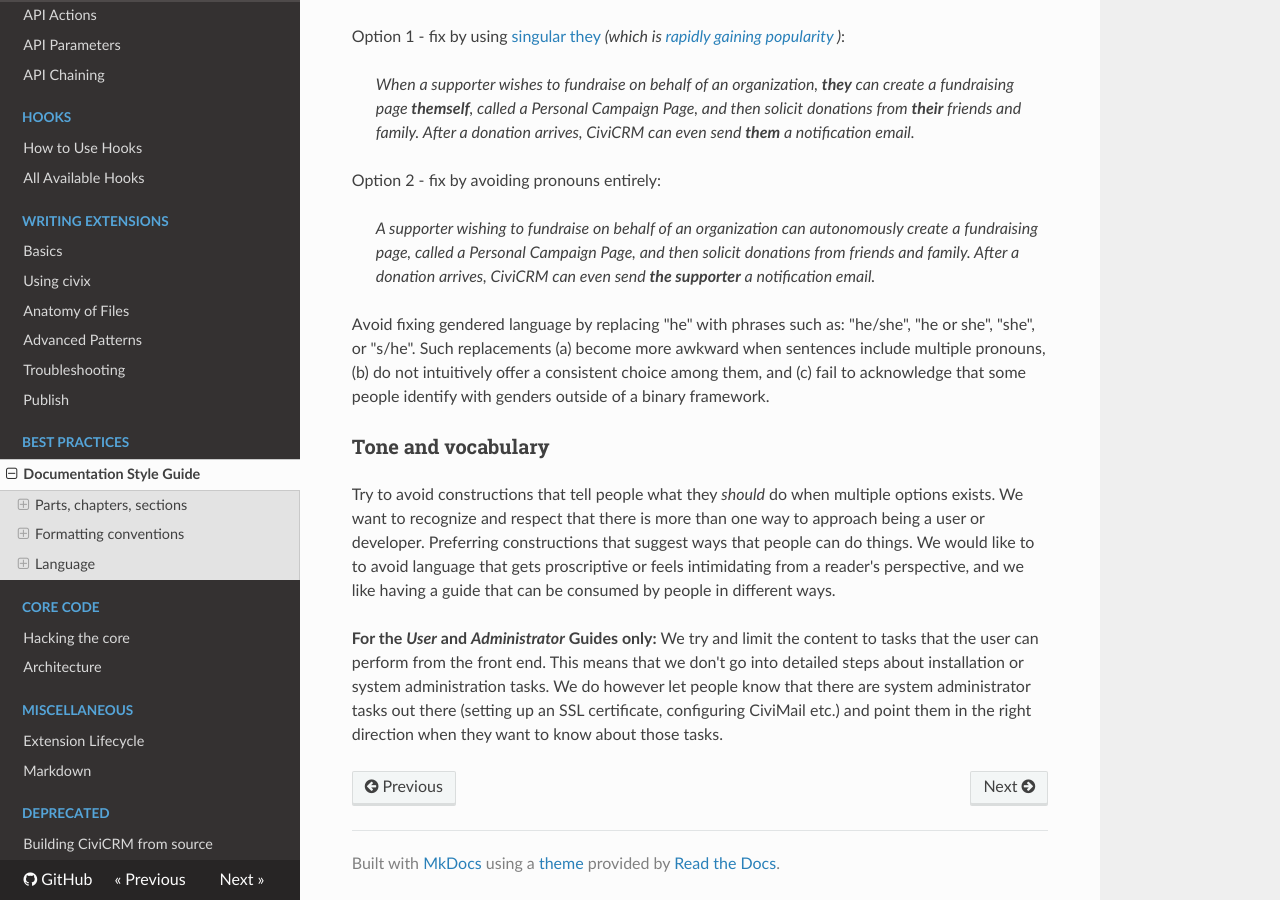
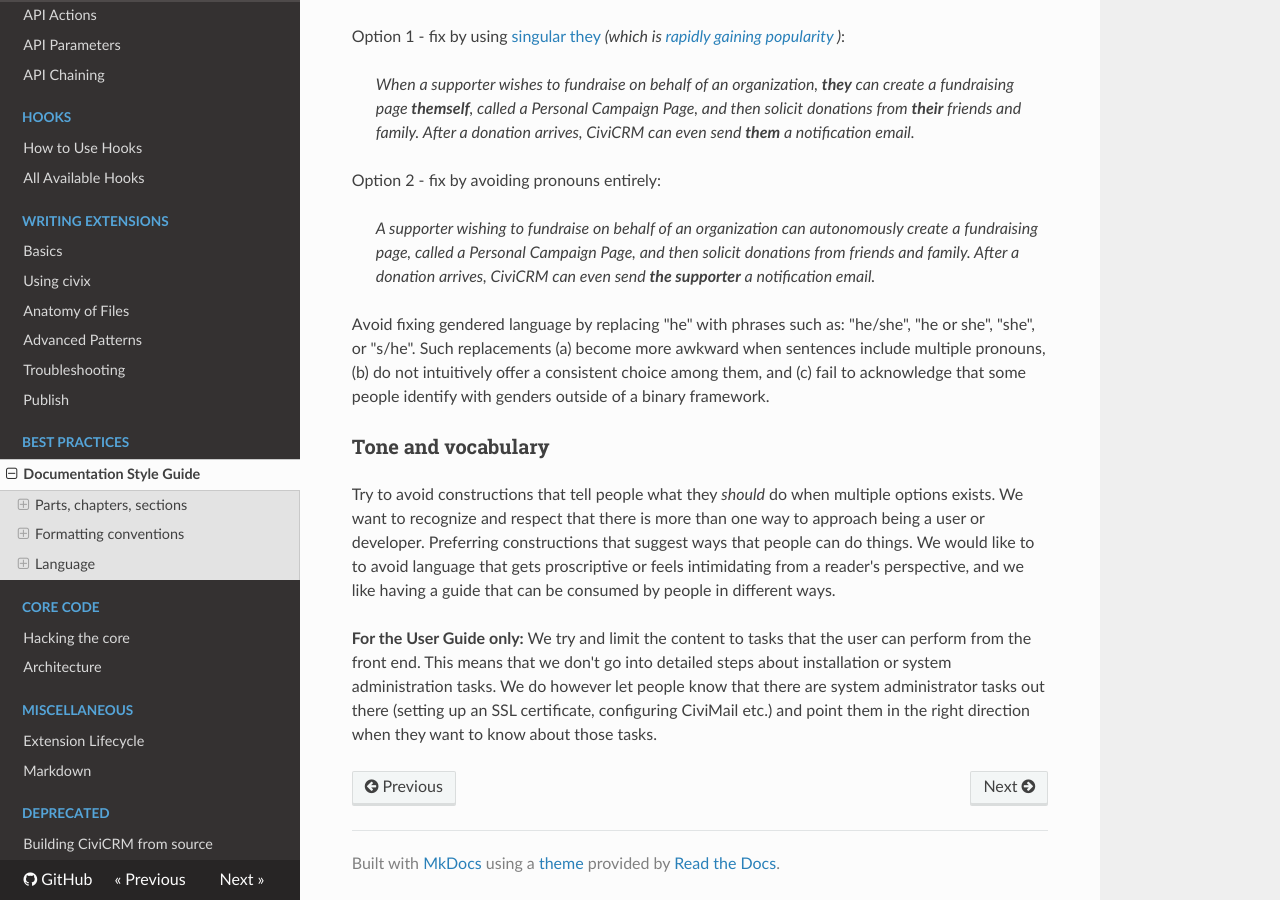
Before and after one commit to civicrm/civicrm-dev-docs, an MkDocs documentation site: the page built from docs/best-practices/documentation-style-guide.md, in a window 1280 px wide and 900 px high, scrolled down 3921 px. Built offline with MkDocs 1.6.1, drawn with Linux system fonts in a browser that asks for light colours; nearby versions of some CDN libraries; old or Windows-style settings are respelled for this version of MkDocs.

Commit message:
style guide - calling the "User Guide" the "User Guide" instead of the "User and Administrator Guide"

```diff
--- a/docs/best-practices/documentation-style-guide.md
+++ b/docs/best-practices/documentation-style-guide.md
@@ -211,7 +211,7 @@ suggest ways that people can do things. We would like to to avoid language that
 gets proscriptive or feels intimidating from a reader's perspective, and we
 like having a guide that can be consumed by people in different ways.
 
-**For the *User* and *Administrator* Guides only:** We try and limit the
+**For the User Guide only:** We try and limit the
 content to tasks that the user can perform from the front end. This means that
 we don't go into detailed steps about installation or system administration
 tasks.  We do however let people know that there are system administrator tasks
```
